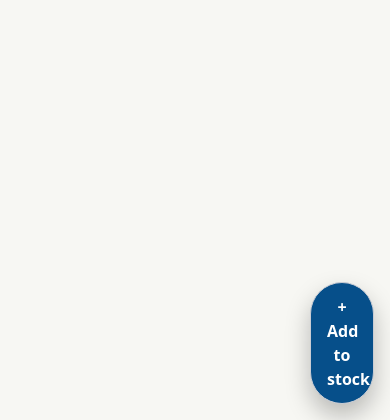
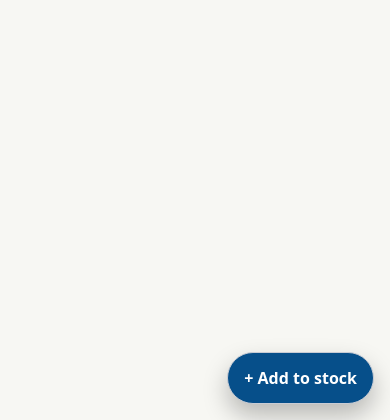
Before and after one commit to turbothomas01/KitchenIO, a FastAPI app: page / in a window 390 px wide. Shown: the part 424-844 px from the top of the page. Run offline with FastAPI, Linux system fonts and the light colour scheme; data comes from the database, SQL or seed files in the repository; data that the repository does not hold is empty; parts of the project's set-up code (start-up, migrations or seed data) failed here and were passed over.

Commit message:
fix: keep shopping quantities horizontal on mobile

```diff
--- a/kitchenio/static/styles.css
+++ b/kitchenio/static/styles.css
@@ -359,7 +359,6 @@ a:focus {
 
 @media (max-width: 44rem) {
   .item-card,
-  .shopping-counter-row,
   .preferences {
     display: block;
   }
@@ -383,7 +382,8 @@ a:focus {
 
   .add-button {
     margin: 0;
-    width: 4rem;
+    min-width: 7rem;
+    width: auto;
   }
 
   .stock-counter-action button {
```
Also changed, not shown: tests/test_ui.py (+8 -0 lines).
